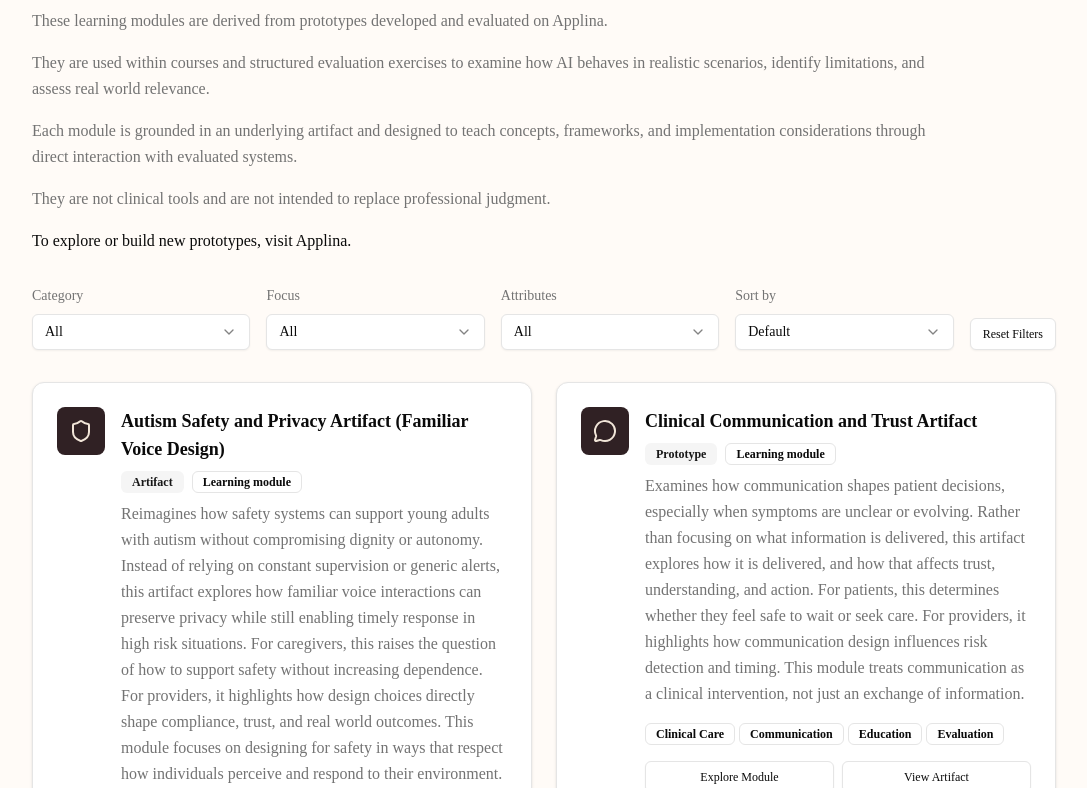
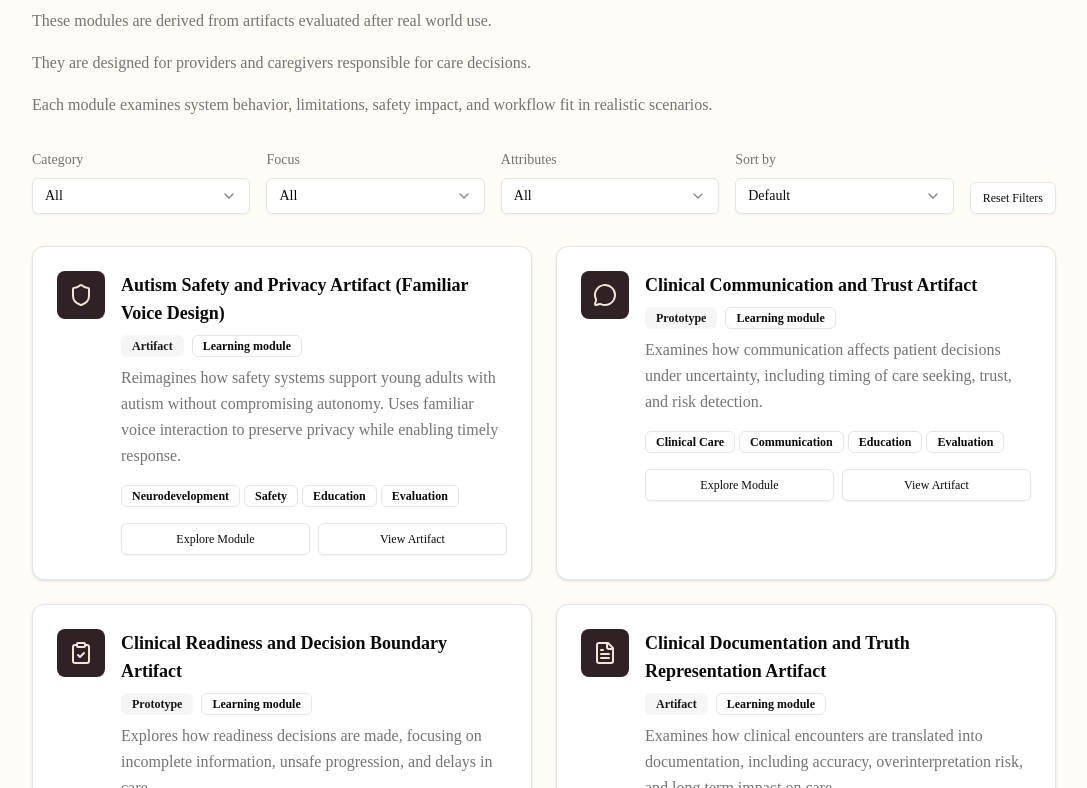
Before and after one commit to lbouayad/tophealthaistudio, a Next.js app: page / in a window 1280 px wide. Shown: the part 2552-3340 px from the top of the page, without its empty margins (96-1183 px from the left). Built offline with nearby package versions, Linux system fonts and the light colour scheme.

Commit message:
Update HealthcareToolsExplorer.js

```diff
--- a/src/app/components/Home/HealthcareToolsExplorer.js
+++ b/src/app/components/Home/HealthcareToolsExplorer.js
@@ -12,7 +12,6 @@ import {
 import { Badge } from "@/components/ui/badge";
 import {
   Shield,
-  Scale,
   MessageCircle,
   ClipboardCheck,
   FileText,
@@ -27,7 +26,7 @@ const learningArtifacts = [
     type: "Artifact",
     moduleType: "Learning module",
     description:
-      "Reimagines how safety systems can support young adults with autism without compromising dignity or autonomy. Instead of relying on constant supervision or generic alerts, this artifact explores how familiar voice interactions can preserve privacy while still enabling timely response in high risk situations. For caregivers, this raises the question of how to support safety without increasing dependence. For providers, it highlights how design choices directly shape compliance, trust, and real world outcomes. This module focuses on designing for safety in ways that respect how individuals perceive and respond to their environment.",
+      "Reimagines how safety systems support young adults with autism without compromising autonomy. Uses familiar voice interaction to preserve privacy while enabling timely response.",
     icon: Shield,
     category: "Neurodevelopment",
     focus: "Safety",
@@ -41,7 +40,7 @@ const learningArtifacts = [
     type: "Prototype",
     moduleType: "Learning module",
     description:
-      "Examines how communication shapes patient decisions, especially when symptoms are unclear or evolving. Rather than focusing on what information is delivered, this artifact explores how it is delivered, and how that affects trust, understanding, and action. For patients, this determines whether they feel safe to wait or seek care. For providers, it highlights how communication design influences risk detection and timing. This module treats communication as a clinical intervention, not just an exchange of information.",
+      "Examines how communication affects patient decisions under uncertainty, including timing of care seeking, trust, and risk detection.",
     icon: MessageCircle,
     category: "Clinical Care",
     focus: "Communication",
@@ -55,7 +54,7 @@ const learningArtifacts = [
     type: "Prototype",
     moduleType: "Learning module",
     description:
-      "Explores how decisions are made about whether a patient is ready to proceed with care, and where those boundaries should exist. This artifact focuses on how incomplete information or poorly defined thresholds can lead to delays, cancellations, or unsafe progression. For providers, it highlights how decision boundaries shape both safety and efficiency. For patients, it determines whether care proceeds smoothly or becomes fragmented. This module examines readiness as a design problem, not just a checklist.",
+      "Explores how readiness decisions are made, focusing on incomplete information, unsafe progression, and delays in care.",
     icon: ClipboardCheck,
     category: "Clinical Operations",
     focus: "Readiness",
@@ -69,7 +68,7 @@ const learningArtifacts = [
     type: "Artifact",
     moduleType: "Learning module",
     description:
-      "Examines how clinical encounters are translated into documentation, and what is lost, altered, or over interpreted in that process. This artifact focuses on the tension between efficiency and accuracy, and how representation of a patient’s story affects future care. For providers, it raises questions about responsibility and legal risk. For patients, it affects how their condition is understood over time. This module explores documentation as a representation problem, not just a record keeping task.",
+      "Examines how clinical encounters are translated into documentation, including accuracy, overinterpretation risk, and long term impact on care.",
     icon: FileText,
     category: "Documentation",
     focus: "Integrity",
@@ -83,7 +82,7 @@ const learningArtifacts = [
     type: "Prototype",
     moduleType: "Learning module",
     description:
-      "Explores how care continues beyond the initial interaction, and why many patients disengage despite clear recommendations. This artifact focuses on timing, relevance, and perceived value in follow up interactions. For patients, this determines whether care feels supportive or overwhelming. For providers, it affects outcomes, adherence, and continuity. This module examines continuity as an active design challenge, not a passive process.",
+      "Explores why patients disengage despite recommendations, focusing on timing, relevance, and continuity of care.",
     icon: RefreshCw,
     category: "Care Continuity",
     focus: "Follow Up",
@@ -158,29 +157,18 @@ export function HealthcareToolsExplorer() {
         </h2>
 
         <p className="text-muted-foreground mb-4 max-w-4xl">
-          These learning modules are derived from prototypes developed and
-          evaluated on Applina.
+          These modules are derived from artifacts evaluated after real world
+          use.
         </p>
 
         <p className="text-muted-foreground mb-4 max-w-4xl">
-          They are used within courses and structured evaluation exercises to
-          examine how AI behaves in realistic scenarios, identify limitations,
-          and assess real world relevance.
+          They are designed for providers and caregivers responsible for care
+          decisions.
         </p>
 
-        <p className="text-muted-foreground mb-4 max-w-4xl">
-          Each module is grounded in an underlying artifact and designed to
-          teach concepts, frameworks, and implementation considerations through
-          direct interaction with evaluated systems.
-        </p>
-
-        <p className="text-muted-foreground mb-4 max-w-4xl">
-          They are not clinical tools and are not intended to replace
-          professional judgment.
-        </p>
-
-        <p className="text-foreground font-medium mb-8 max-w-4xl">
-          To explore or build new prototypes, visit Applina.
+        <p className="text-muted-foreground mb-8 max-w-4xl">
+          Each module examines system behavior, limitations, safety impact, and
+          workflow fit in realistic scenarios.
         </p>
 
         <div className="flex flex-col md:flex-row justify-between items-start md:items-end gap-4 mb-8">
```
